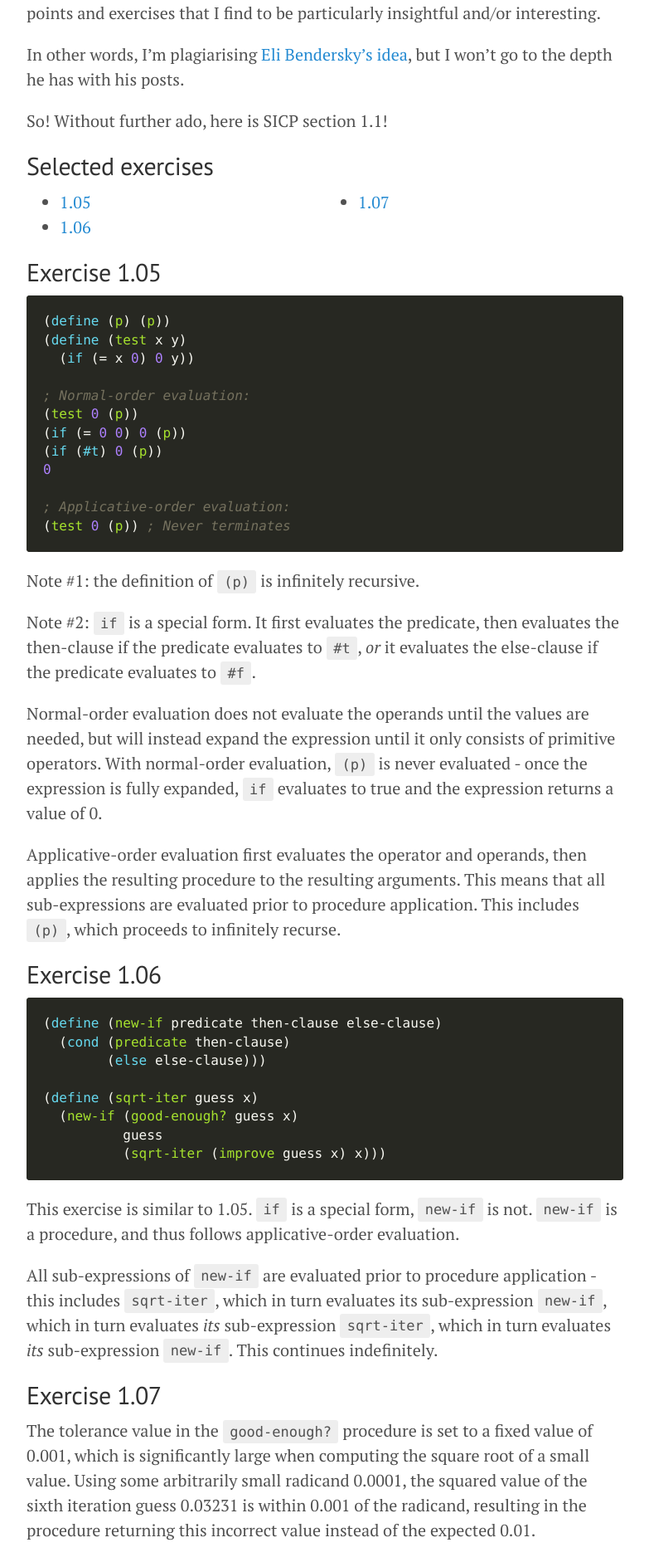
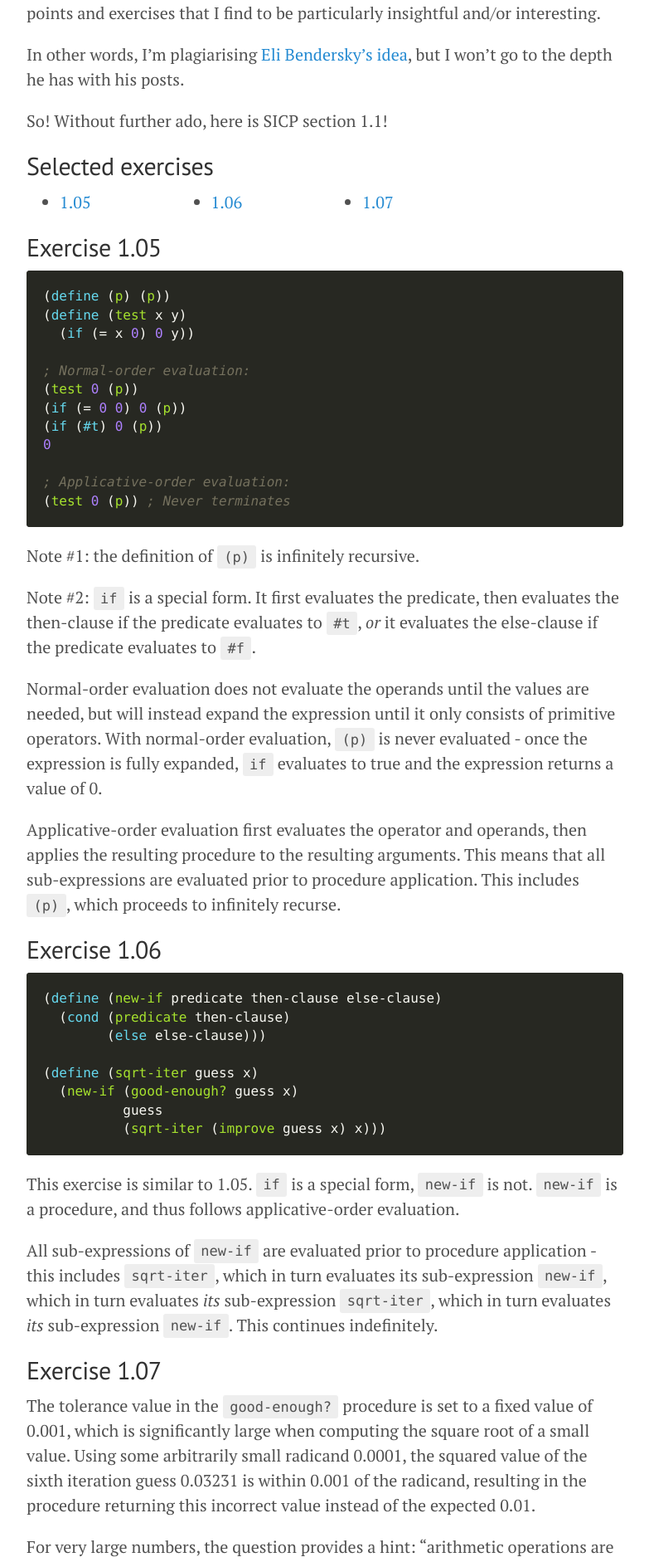
Before and after one commit to adrianwong/adrianwong.github.io, a Jekyll site: the page built from _posts/2017-09-24-sicp-1-1-review.md, in a window 1280 px wide. Shown: the part 341-2223 px from the top of the page at 83% size, without its empty margins (248-1031 px from the left). Built offline with Jekyll 4.4.1, drawn with Linux system fonts in a browser that asks for light colours; comment, search, counter and statistics services are not loaded.

Commit message:
refactor: Switch to a four-column setup for the SICP links

```diff
--- a/_includes/sicp.html
+++ b/_includes/sicp.html
@@ -1,13 +1,13 @@
 <style>
   .exercises {
-    columns: 2;
-    column-gap: 2rem;
+    columns: 4;
+    column-gap: 2.5rem;
 
-    -webkit-columns: 2;
-    -webkit-column-gap: 2rem;
+    -webkit-columns: 4;
+    -webkit-column-gap: 2.5rem;
 
-    -moz-columns: 2;
-    -moz-column-gap: 2rem;
+    -moz-columns: 4;
+    -moz-column-gap: 2.5rem;
   }
 </style>
 
```
